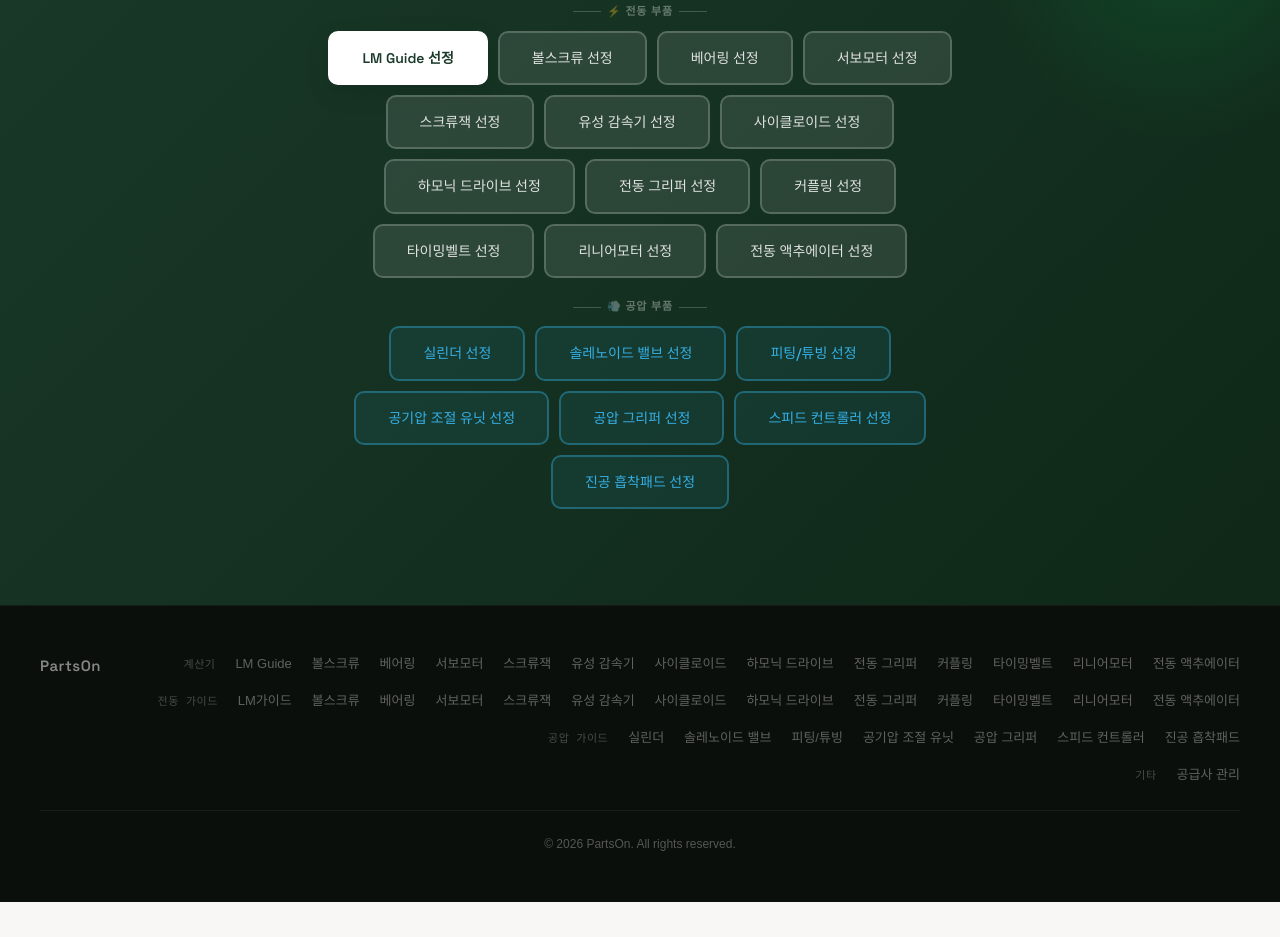
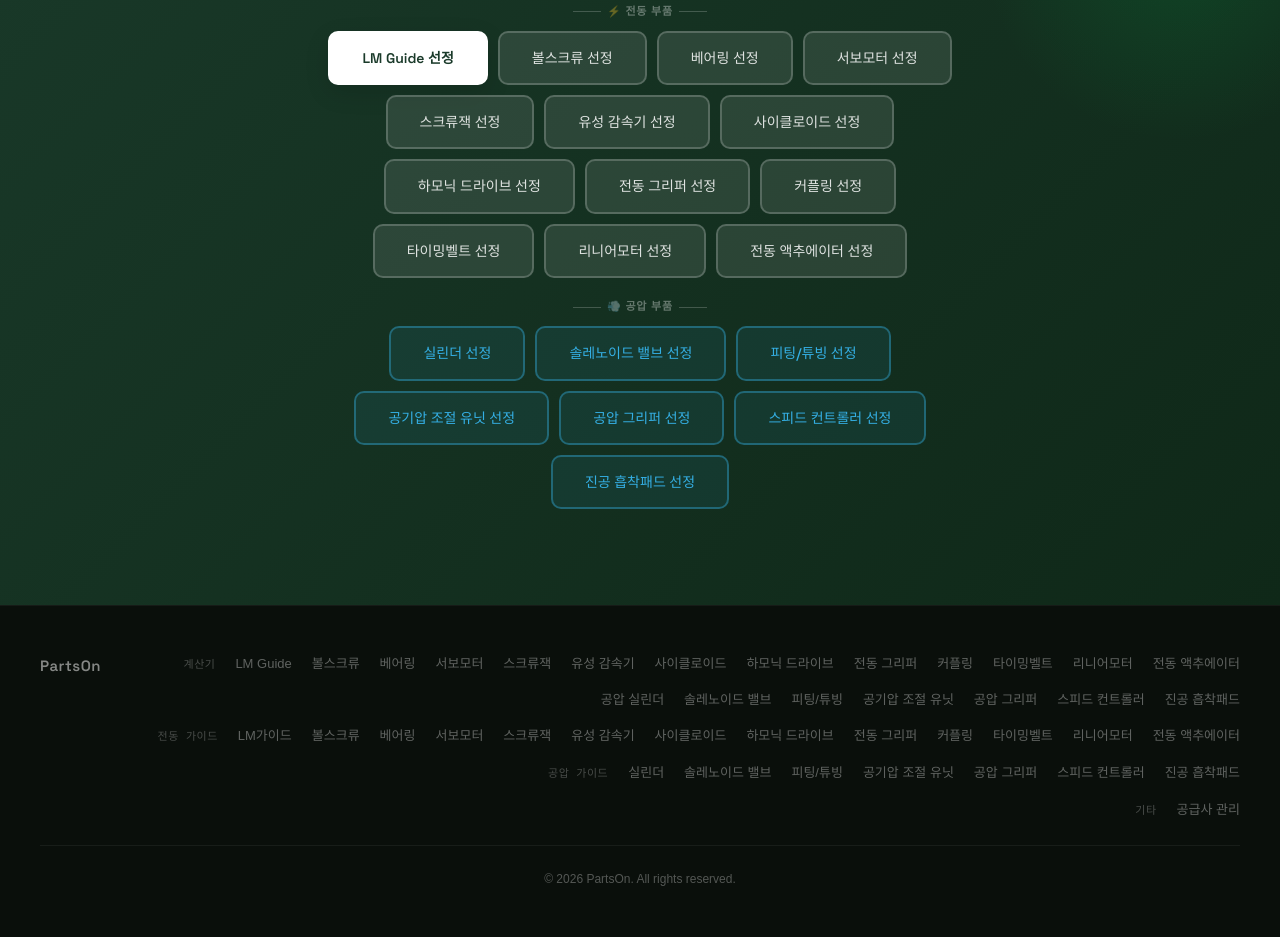
Before and after one commit to airpam-del/airpam-del.github.io, a website: page index.html in a window 1280 px wide. Shown: the part 7032-7969 px from the top of the page. Before the commit the page ends 7934 px from the top, so only its background shows below. Drawn offline with Linux system fonts and the light colour scheme; a web font is replaced by a local one.

Commit message:
수정: 푸터 계산기 그룹에 공압 7종 링크 추가 (진공패드 포함)

```diff
--- a/index.html
+++ b/index.html
@@ -2172,6 +2172,13 @@
         <a href="timing-belt.html" class="footer-link">타이밍벨트</a>
         <a href="linear-motor.html" class="footer-link">리니어모터</a>
         <a href="electric-actuator.html" class="footer-link">전동 액추에이터</a>
+        <a href="pneumatic-cylinder.html" class="footer-link">공압 실린더</a>
+        <a href="solenoid-valve.html" class="footer-link">솔레노이드 밸브</a>
+        <a href="pneumatic-fitting.html" class="footer-link">피팅/튜빙</a>
+        <a href="pneumatic-fr-unit.html" class="footer-link">공기압 조절 유닛</a>
+        <a href="pneumatic-gripper.html" class="footer-link">공압 그리퍼</a>
+        <a href="speed-controller.html" class="footer-link">스피드 컨트롤러</a>
+        <a href="vacuum-pad.html" class="footer-link">진공 흡착패드</a>
       </div>
       <div class="footer-group">
         <span class="footer-group-label">전동 가이드</span>
```
